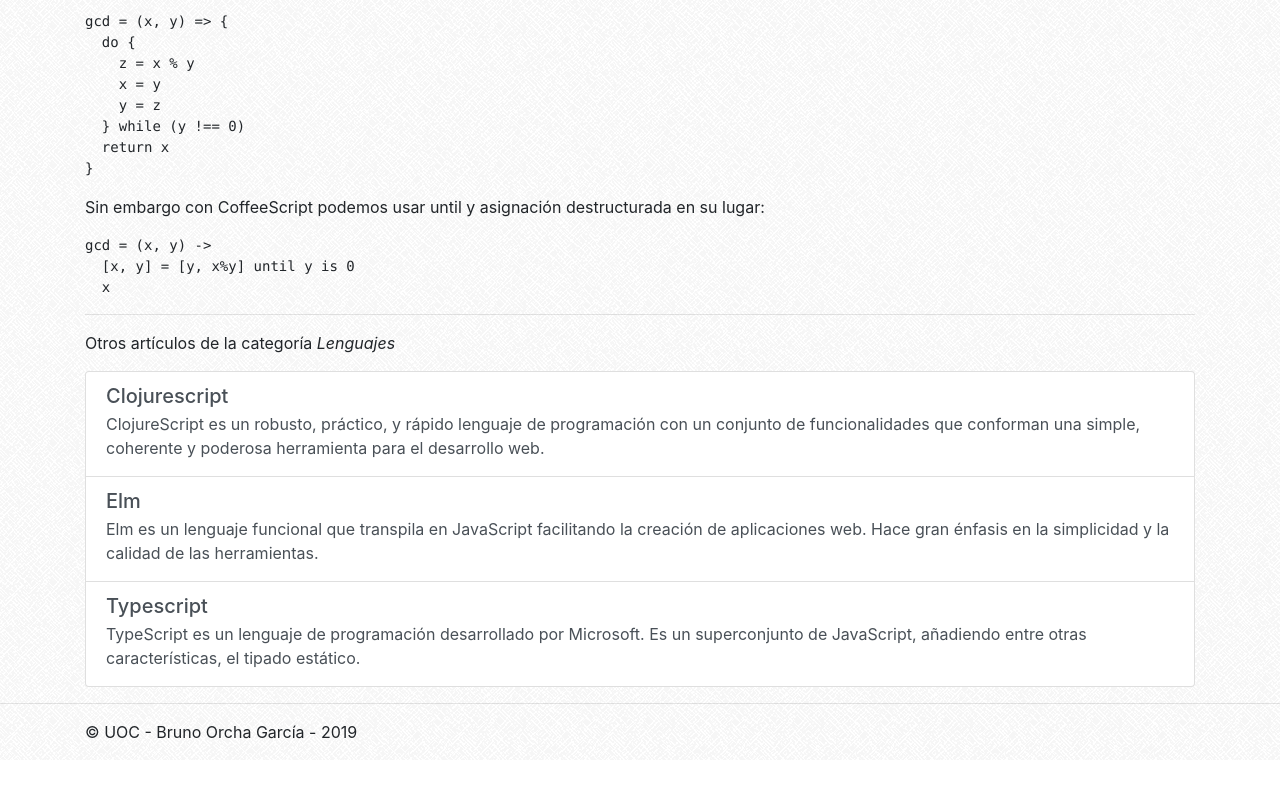
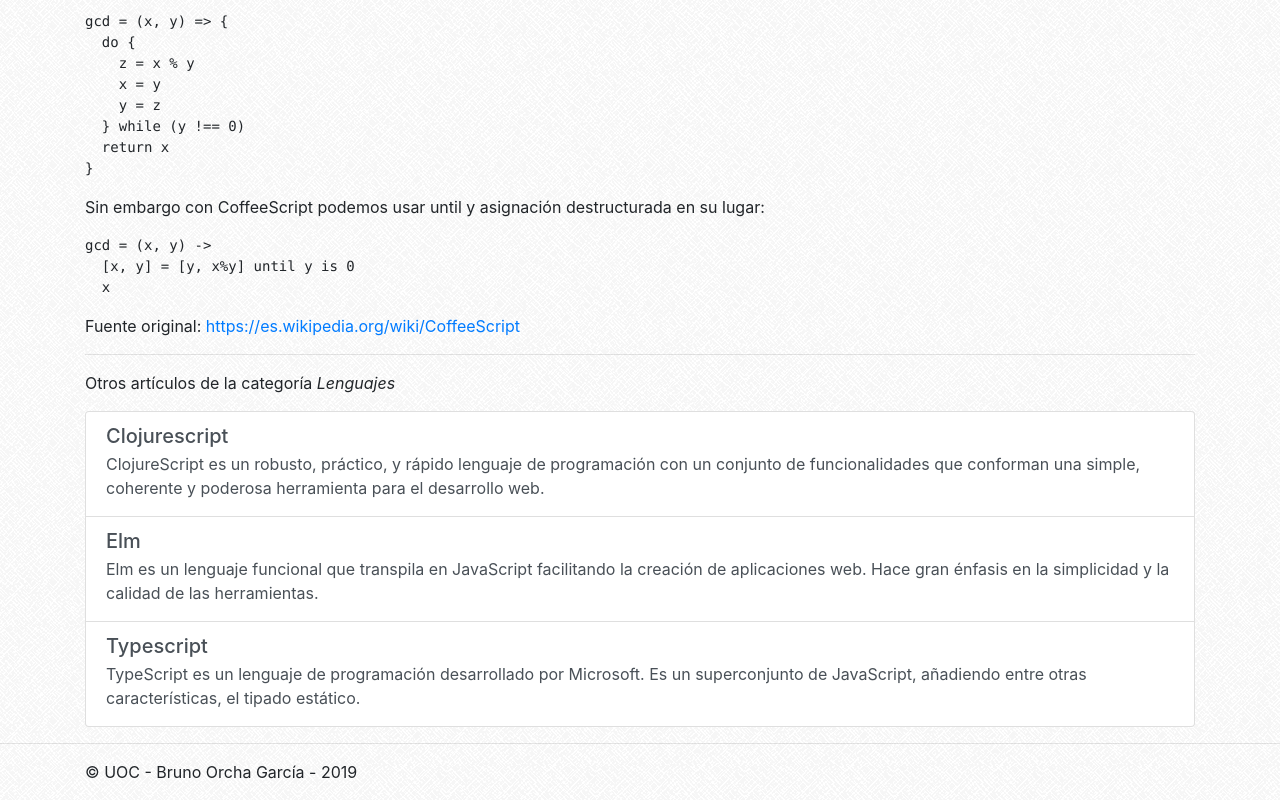
Before and after one commit to borcha-uoc/herramientas-html-css, a website built with Parcel: page categorias/lenguajes/coffeescript.html in a window 1280 px wide. Shown: the part 1180-1980 px from the top of the page. Before the commit the page ends 1940 px from the top, so only its background shows below. Built offline with nearby package versions, Linux system fonts and the light colour scheme.

Commit message:
Se agrega enlace a la wikipedia

```diff
--- a/categorias/lenguajes/coffeescript.html
+++ b/categorias/lenguajes/coffeescript.html
@@ -74,6 +74,8 @@ gcd = (x, y) ->
   x
 </pre>
 
+<p>Fuente original: <a href="https://es.wikipedia.org/wiki/CoffeeScript">https://es.wikipedia.org/wiki/CoffeeScript</a></p>
+
 <hr>
     <p>Otros artículos de la categoría <em>Lenguajes</em></p>
 
```
